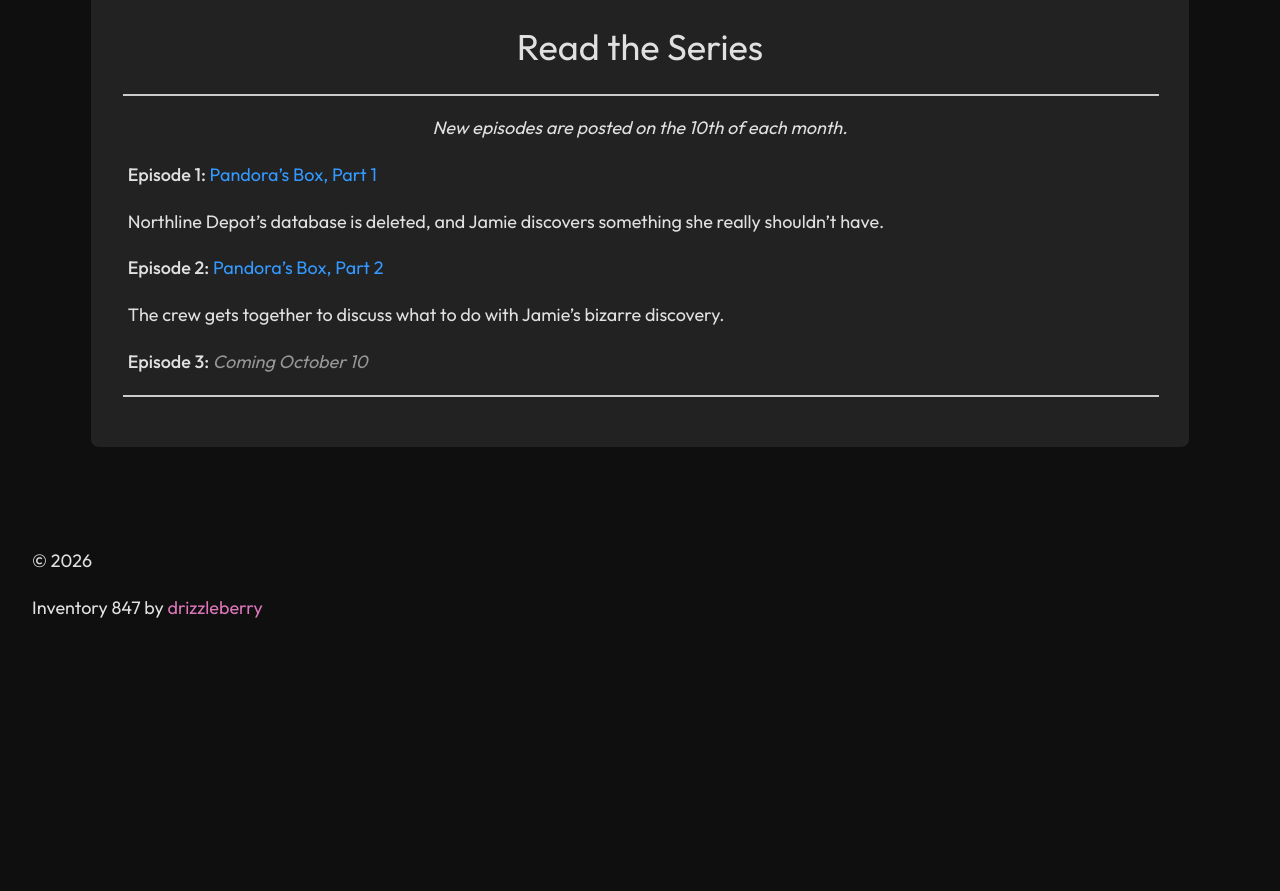
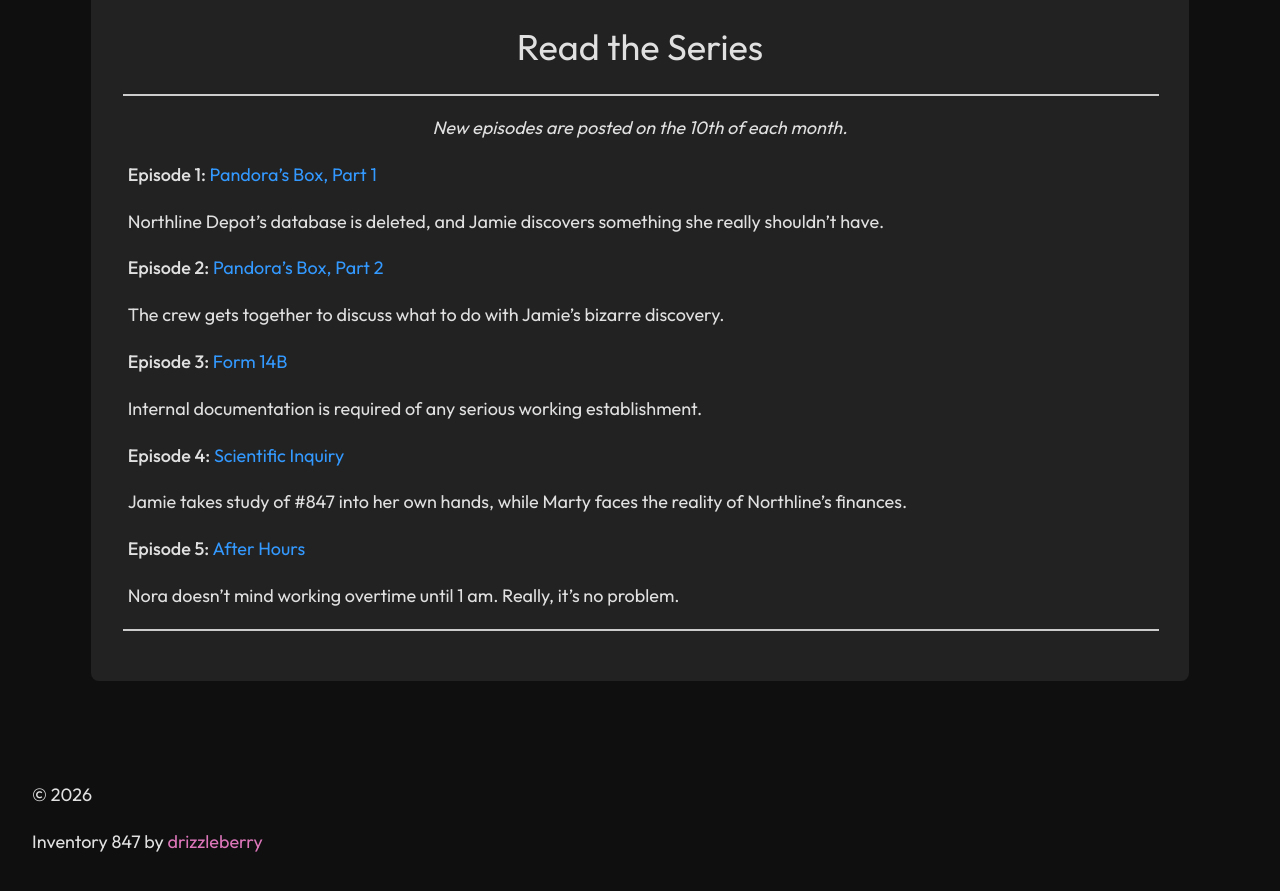
Before and after one commit to drizzleberry/drizzleberry.github.io, a Jekyll site: the page built from index.md, in a window 1280 px wide and 900 px high, scrolled down 576 px. Shown: the top 891 px of the window. Built offline with Jekyll 4.4.1, drawn with Linux system fonts in a browser that asks for light colours; before the commit the page ends 1242 px from its top, so only the background shows below that.

Commit message:
Update index.md

```diff
--- a/index.md
+++ b/index.md
@@ -12,4 +12,14 @@ Northline Depot's database is deleted, and Jamie discovers something she really
 
 The crew gets together to discuss what to do with Jamie's bizarre discovery.
 
-**Episode 3:** <a><i>Coming October 10</i></a>
+**Episode 3:** [Form 14B](/3/)
+
+Internal documentation is required of any serious working establishment.
+
+**Episode 4:** [Scientific Inquiry](/4/)
+
+Jamie takes study of #847 into her own hands, while Marty faces the reality of Northline's finances.
+
+**Episode 5:** [After Hours](/5/)
+
+Nora doesn't mind working overtime until 1 am. Really, it's no problem.
```
